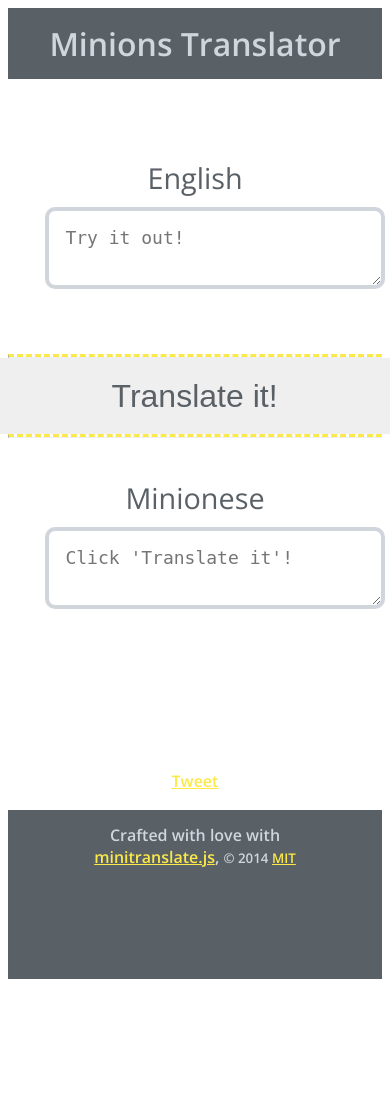
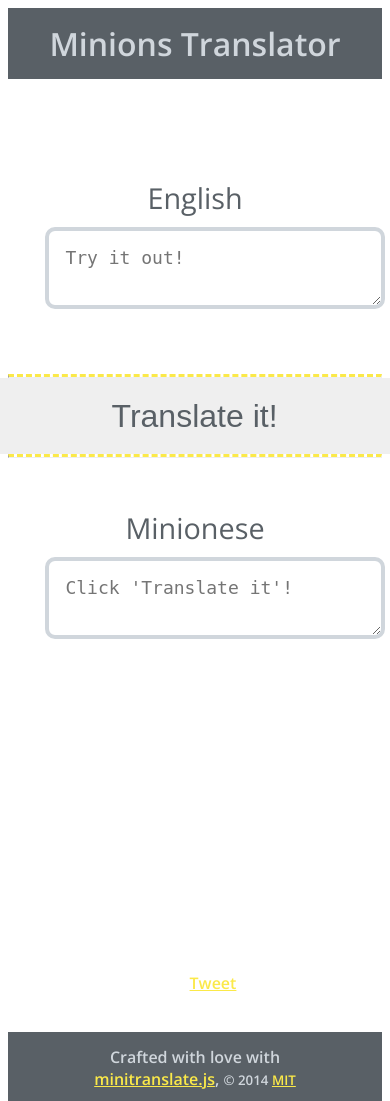
Before and after one commit to brycedorn/miniontranslator, a PHP site: page / in a window 390 px wide. Before the commit the page ends 979 px from the top, so only its background shows below. Run offline with PHP 8.4, Linux system fonts and the light colour scheme; some libraries are stand-ins or nearby versions.

Commit message:
minor styling fixes

```diff
--- a/css/styles.css
+++ b/css/styles.css
@@ -5,13 +5,16 @@ html {
     height: 100%;
 }
 body {
-    overflow: hidden;
+    /*overflow: hidden;*/
     height: 100%;
     padding: 0;
     color: #596066;
     font-family:"Open Sans";
     -webkit-font-smoothing: antialiased;
     font-smoothing: antialiased;
+}
+.row {
+    margin: 0;
 }
 a {
     color: #fbe949;
@@ -53,6 +56,7 @@ a:hover {
     font-weight: 600;
 }
 #social-buttons {
+    display: block;
     position: relative;
     left: 0;
     right: 0;
@@ -67,7 +71,7 @@ a:hover {
 button.btn {
     position: relative;
     float: right;
-    margin: 144px auto;
+    margin: 114px auto;
     width: 100%;
     height: 54px;
     border: #d0d6dc solid 2px;
@@ -85,7 +89,7 @@ button:focus {
 footer {
     position: absolute;
     bottom: 0;
-    left: -15px;
+    left: -25px;
     width: 100%;
     text-align: left;
 }
@@ -104,7 +108,7 @@ footer small {
     font-size: 4em;
 }
 .try {
-    margin: 20px auto;
+    margin: 4px auto;
     width: 80%;
 }
 .try h3 {
@@ -137,8 +141,16 @@ hr {
     right: 0;
     border: 0;
 }
-
+@media screen and (max-width: 1093px) {
+    #social-buttons {
+        display: none;
+    }
+}
 @media screen and (max-width: 992px) {
+    .try {
+        margin: 40px auto;
+        width: 80%;
+    }
     .container-fluid {
         height: 90%;
     }
@@ -149,9 +161,10 @@ hr {
         width: 105%;
     }
     #social-buttons {
+        display: block;
         position: absolute;
-        right: 0;
-        top: -40px;
+        left: 36px;
+        top: -60px;
     }
     button.btn {
         margin: 0;
@@ -186,14 +199,15 @@ hr {
     }
     footer {
         position: relative;
-        bottom: -18px;
+        bottom: -240px;
         left: 0;
         margin: 24px 0 0 0;
         padding: 0;
         width: 100%;
         text-align: center;
-        border-bottom: #596066 solid 100px;
+        /*border-bottom: #596066 solid 10px;*/
     }
+
     #output {
         top: 0;
         margin-bottom: 40px;
```
